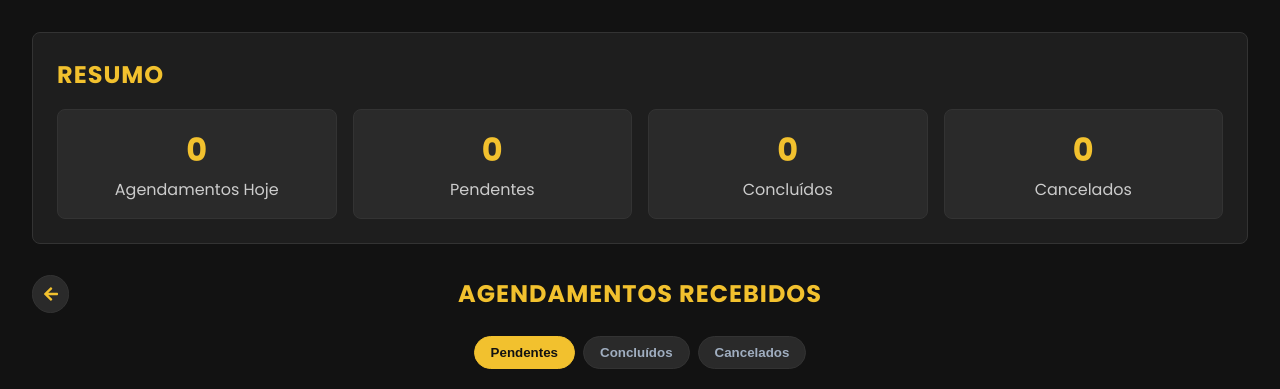
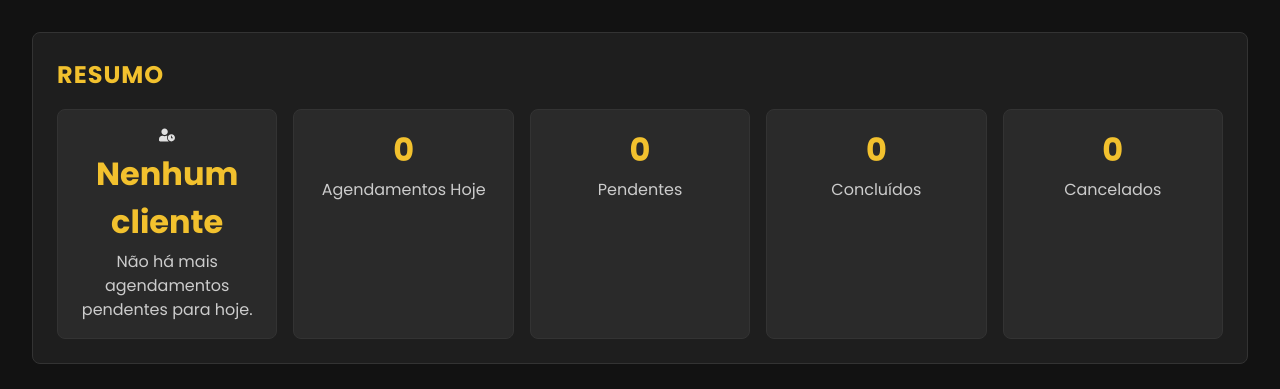
Before and after one commit to Trindaddy/Project_Vibers-Barbearia, a React (Vite) app in the folder Vibers_Barbearia/frontend/agendamento-vibers/: page /admin/agendamentos in a window 1280 px wide. Shown: the top 389 px of the page. Built offline with nearby package versions, Linux system fonts and the light colour scheme; no server answers; sample sign-in values are in the browser's storage.

Commit message:
feat(frontend): exibir o próximo cliente no painel

```diff
--- a/Vibers_Barbearia/frontend/agendamento-vibers/src/pages/AdminPainel/Dashboard.jsx
+++ b/Vibers_Barbearia/frontend/agendamento-vibers/src/pages/AdminPainel/Dashboard.jsx
@@ -1,15 +1,51 @@
 // AdminPainel/Dashboard.jsx
+import React, { useState, useEffect } from 'react';
+import styles from './Dashboard.module.css';
+import { FaUserClock } from 'react-icons/fa';
 
-import React from 'react';
-import styles from './Dashboard.module.css';
+const API_BASE = "http://localhost:5000/api";
 
-// ALTERAÇÃO: O componente agora recebe 'stats' como uma propriedade (props)
-// e não tem mais lógica interna de busca de dados.
-const Dashboard = ({ stats }) => {
+const Dashboard = ({ stats, getAuthHeaders }) => {
+  const [proximoCliente, setProximoCliente] = useState(null);
+
+  useEffect(() => {
+    const fetchProximoCliente = async () => {
+      try {
+        const res = await fetch(`${API_BASE}/agendamentos/next`, { headers: getAuthHeaders() });
+        const data = await res.json();
+        setProximoCliente(data);
+      } catch (error) {
+        console.error("Erro ao buscar próximo cliente:", error);
+      }
+    };
+
+    fetchProximoCliente();
+    // Atualiza a cada 30 segundos
+    const interval = setInterval(fetchProximoCliente, 30000);
+    return () => clearInterval(interval);
+  }, [stats]); // Re-executa se as estatísticas gerais mudarem
+
   return (
     <div className={styles.dashboardContainer}>
       <h2 className={styles.dashboardTitle}>Resumo</h2>
       <div className={styles.cardContainer}>
+        {/* Card do Próximo Cliente */}
+        <div className={`${styles.card} ${styles.nextClientCard}`}>
+          <FaUserClock className={styles.nextClientIcon} />
+          {proximoCliente && proximoCliente.nome ? (
+            <div>
+              <h3>{proximoCliente.nome} {proximoCliente.sobrenome}</h3>
+              <p>Próximo às {proximoCliente.horario}</p>
+            </div>
+          ) : (
+            <div>
+              <h3>Nenhum cliente</h3>
+              <p>Não há mais agendamentos pendentes para hoje.</p>
+            </div>
+          )}
+        </div>
+
+        {/* Outros Cards */}
         <div className={styles.card}>
           <h3>{stats.hoje || 0}</h3>
           <p>Agendamentos Hoje</p>
```
